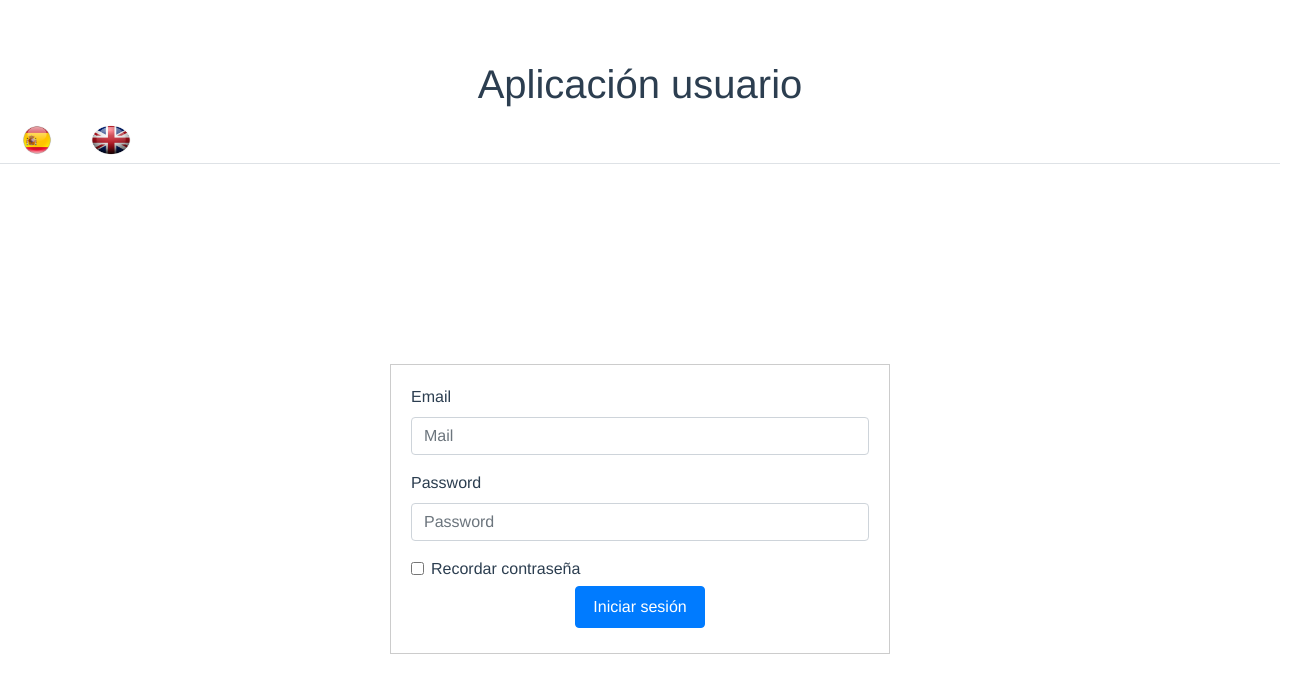
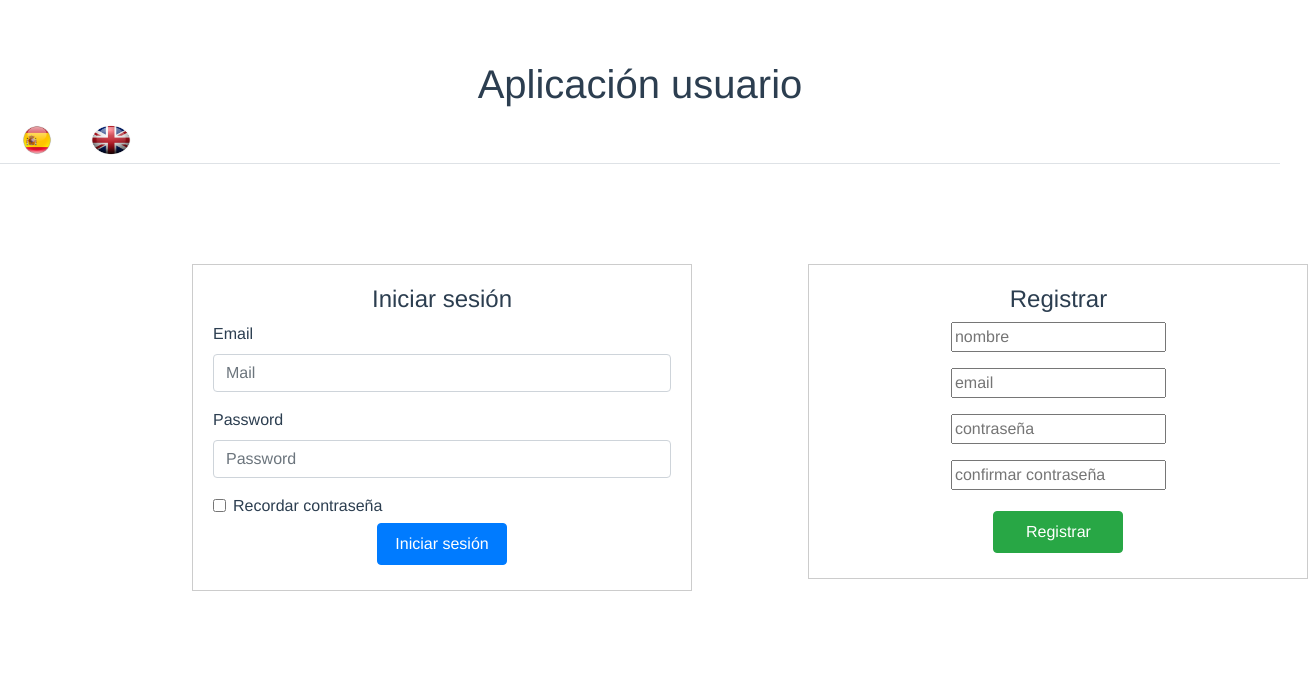
Before and after one commit to dlrjad/app-user, a Vue app: page /login in a window 1280 px wide. Shown: the top 692 px of the page, 1308 px wide, since content can reach past the window. Built offline with nearby package versions, Linux system fonts and the light colour scheme.

Commit message:
CookiesManagement & register

```diff
--- a/src/App.vue
+++ b/src/App.vue
@@ -28,8 +28,21 @@
 
 import {store} from './main.js'
 
+import ManagementCookie from './utils/CookiesManagement'
+const managementCookie = new ManagementCookie();
+
 export default {
   name: 'app',
+  created() {
+    let username = managementCookie.getCookie("cookieUserName")
+    let user = managementCookie.getCookie("cookieUser")
+    if(username!="") {
+      this.$store.commit("setAuthenticated", true);
+      this.$store.commit("setUser", username);
+      this.$store.commit("setToken", user);
+      this.$router.replace({ name: "users" });
+    }
+  },
   methods: {
     switchLocale() {
       this.$i18n.locale === 'es' ? this.$i18n.locale = 'en' : this.$i18n.locale = 'es'
@@ -47,7 +60,8 @@ export default {
       this.$store.commit("setAuthenticated", false);
       this.$store.commit("setUser", "");
       this.$store.commit("setToken", "");
-      this.$store.commit("deleteCookie");
+      managementCookie.deleteCookie("cookieUser");
+      managementCookie.deleteCookie("cookieUserName");
     }
   }
 }
--- a/src/router/routes.js
+++ b/src/router/routes.js
@@ -11,6 +11,7 @@ import Privilege from '@/components/PrivilegeInfo.vue'
 import NotFound from '@/views/NotFound.vue'
 
 import LoginComponent from "@/views/Login.vue"
+import RegisterComponent from "@/views/Register.vue"
 
 import { store } from "../store/store.js";
 
@@ -22,6 +23,8 @@ const router = new Router({
   routes: [
     {path: '/', redirect: '/login'},
     {path: '/login', name: 'login', component: LoginComponent},
+
+    {path: '/register', name: 'register', component: RegisterComponent},
 
     {path: '/users', component: BootStrapComponent,
       children: [
--- a/src/services/UserServices.js
+++ b/src/services/UserServices.js
@@ -17,6 +17,16 @@ export default class RestResource {
   getHeaderslogin() {
     let axiosConfig = {
       headers: {
+        "Access-Control-Allow-Origin": "*",
+      }
+    }
+    return axiosConfig;
+  }
+
+  getHeadersregister() {
+    let axiosConfig = {
+      headers: {
+        "Content-Type": "application/json",
         "Access-Control-Allow-Origin": "*",
       }
     }
@@ -59,7 +69,7 @@ export default class RestResource {
     }
     //console.log(data)
 
-    return axios.post("http://localhost:8090/login", data, this.getHeaderslogin())
+    return axios.post("http://localhost:8090/login", data)
   }
 
   deleteUser(id) {
@@ -85,4 +95,12 @@ export default class RestResource {
     this.getConfig())
   }
 
+  registerUser(name, password, mail) {
+    return axios.post(process.env.ROOT_API + '/register', {
+      name: name,
+      password: password,
+      mail: mail
+    });
+  }
+
 }
--- a/src/store/store.js
+++ b/src/store/store.js
@@ -7,7 +7,6 @@ export const store = new Vuex.Store({
     user: "",
     token: "",
     authenticated: "",
-    cookie: "",
   },
   mutations: {
     setUser(state, user) {
@@ -19,11 +18,5 @@ export const store = new Vuex.Store({
     setAuthenticated(state, flag) {
       state.authenticated = flag
     },
-    setCookie(state, token) {
-      document.cookie = "cookieUser=" + token+"; max-age=3600";
-    },
-    deleteCookie(state) {
-      document.cookie = "cookieUser=; max-age=0"; //eliminar cookie
-    }
   }
 })
--- /dev/null
+++ b/src/utils/CookiesManagement.js
@@ -0,0 +1,27 @@
+export default class ManagementCookies {
+
+  setCookie(name, value) {
+    document.cookie = name+"=" + value+"; max-age=3600";
+  }
+
+  deleteCookie(name) {
+    document.cookie = name+"=; max-age=0";
+  }
+
+  getCookie(cname) {
+    var name = cname + "=";
+    var decodedCookie = decodeURIComponent(document.cookie);
+    var ca = decodedCookie.split(';');
+    for(var i = 0; i <ca.length; i++) {
+        var c = ca[i];
+        while (c.charAt(0) == ' ') {
+            c = c.substring(1);
+        }
+        if (c.indexOf(name) == 0) {
+            return c.substring(name.length, c.length);
+        }
+    }
+    return "";
+  }
+
+}
--- /dev/null
+++ b/src/views/Register.vue
@@ -0,0 +1,101 @@
+<template>
+  <section class="sectionRegister">
+    <form class="formRegister" data-css action="">
+      <div id="register">
+        <h4>{{ $t('message.Register') }}</h4>
+        <div class="form-group">
+          <input v-model="input.userName" :placeholder="$t('message.name')">
+        </div>
+        <div class="form-group">
+          <input type="email" v-model="input.userMail" placeholder="email">
+        </div>
+        <div class="form-group">
+          <input type="password" v-model="input.password" :placeholder="$t('message.password')">
+        </div>
+        <div class="form-group">
+          <input type="password" v-model="input.confirmPassword" :placeholder="$t('message.confirmPassword')">
+        </div>
+        <button type="button" class="btn btn-success" @click="register()">{{ $t('message.Register') }}</button>
+        <Alert class="msnError" v-if="messageError" :message="messageError" @close-window="close"></Alert>
+      </div>
+    </form>
+  </section>
+</template>
+
+
+
+<script>
+
+import UserServices from '../services/UserServices';
+import Alert from '../components/MessageComponent';
+
+import {store} from '../main.js';
+
+const restApiServices = new UserServices();
+
+export default {
+  data() {
+    return {
+      input: {
+        userName: "",
+        userMail: "",
+        password: "",
+        confirmPassword: "",
+      },
+      messageError: null
+    };
+  },
+  methods: {
+    register() {
+      if(this.input.password != this.input.confirmPassword) {
+        //alert("contraseñas no coinciden")
+        this.messageError = "Password y confirmar password deben coincidir"
+      }else {
+        //console.log(this.input.userName, this.input.password, this.input.userMail)
+        restApiServices.registerUser(this.input.userName, this.input.password, this.input.userMail).then(res => {
+          console.log(res.data)
+        })
+        .catch(
+          error => {
+            console.log(error),
+            //alert(error)
+            this.showError()
+          }
+        )
+      }
+    },
+    close() {
+      this.messageError = null
+    },
+  },
+  components: {
+    Alert
+  }
+};
+</script>
+
+<style scoped>
+.formRegister {
+  margin-top: 100px;
+}
+
+#register {
+  width: 500px;
+  border: 1px solid #cccccc;
+  background-color: #ffffff;
+  margin: auto;
+  padding: 20px;
+}
+
+.btn {
+  margin: 5px 0;
+  padding: 8px;
+  width: 130px;
+}
+
+.msnError {
+  margin-top: 15px;
+  width: 40%;
+  margin-left: 30%;
+}
+</style>
--- a/src/views/login.vue
+++ b/src/views/login.vue
@@ -1,6 +1,8 @@
 <template>
-  <form>
+  <section class="sectionLogin">
+    <form class="formLogin">
       <div id="login">
+        <h4>{{ $t('message.Login') }}</h4>
         <div class="form-group">
           <label>Email</label>
           <input type="mail" class="form-control" id="exampleInputEmail1" aria-describedby="emailHelp" name="mail" v-model="input.mail" placeholder="Mail" />
@@ -14,19 +16,24 @@
           <label class="form-check-label">{{ $t('message.rememberPassword') }}</label>
         </div>
         <button type="button" class="btn btn-primary" @click="login()">{{ $t('message.Login') }}</button>
+        <Alert class="msnError" v-if="messageError" :message="messageError" @close-window="close"></Alert>
       </div>
-    <Alert class="msnError" v-if="messageError" :message="messageError" @close-window="close"></Alert>
     </form>
+    <Register></Register>
+  </section>
 </template>
 
 <script>
 
 import UserServices from '../services/UserServices';
 import Alert from '../components/MessageComponent';
+import Register from './Register';
+import ManagementCookie from '../utils/CookiesManagement';
 
 import {store} from '../main.js';
 
 const restApiServices = new UserServices();
+const managementCookie = new ManagementCookie();
 
 export default {
   name: "Login",
@@ -52,7 +59,8 @@ export default {
             this.$store.commit("setUser", res.data.name);
             //this.$store.commit("setUserMail", userData.mail);
             this.$store.commit("setToken", res.data.token);
-            this.$store.commit("setCookie", res.data.token);
+            managementCookie.setCookie("cookieUser", res.data.token);
+            managementCookie.setCookie("cookieUserName", res.data.name);
             this.$router.replace({ name: "users" });
 
           }
@@ -72,18 +80,29 @@ export default {
     },
   },
   components: {
-    Alert
+    Alert,
+    Register
   }
 };
 </script>
 
 <style scoped>
+.sectionLogin {
+  display: flex;
+  flex-direction: row;
+  margin: 0 15%;
+}
+
+.formLogin {
+  margin-top: 100px;
+  margin-right: 13%;
+}
+
 #login {
   width: 500px;
   border: 1px solid #cccccc;
   background-color: #ffffff;
   margin: auto;
-  margin-top: 200px;
   padding: 20px;
 }
 
```
Lines whose indentation alone changed are shown as unchanged.
